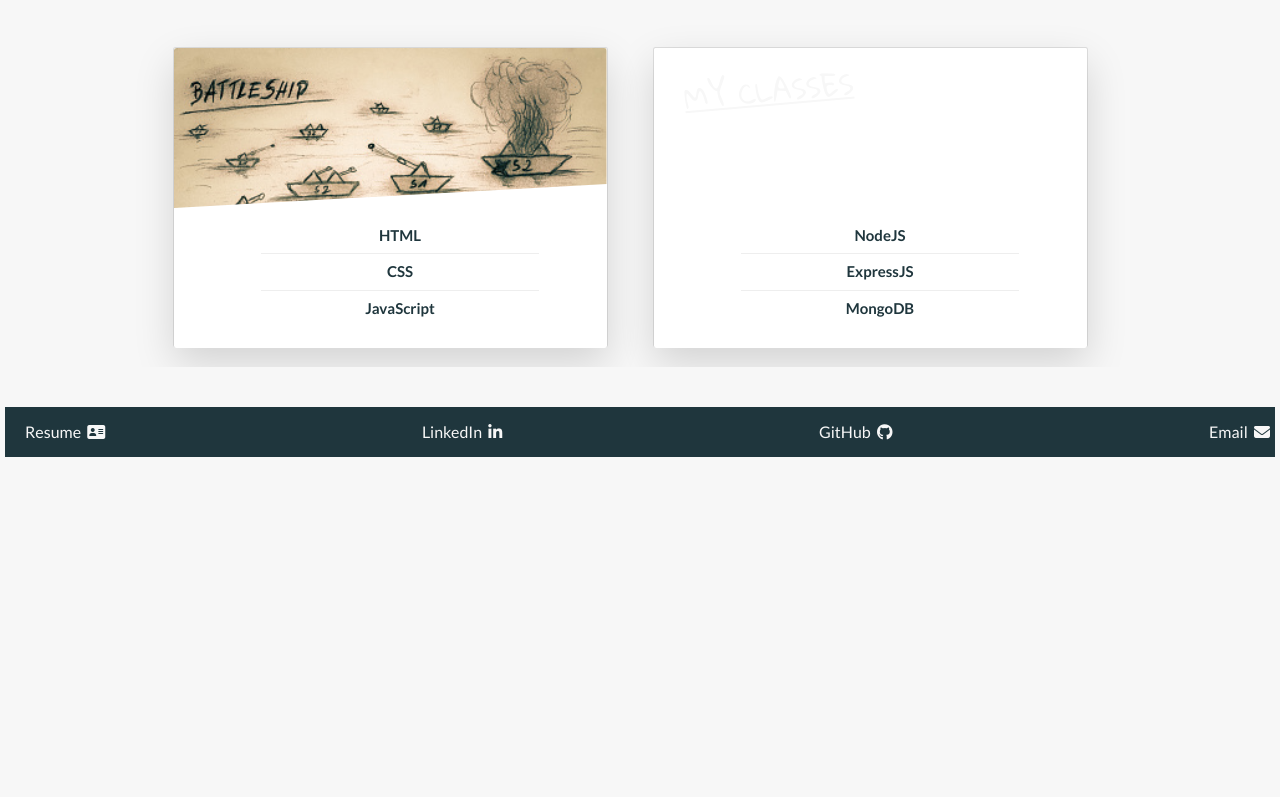
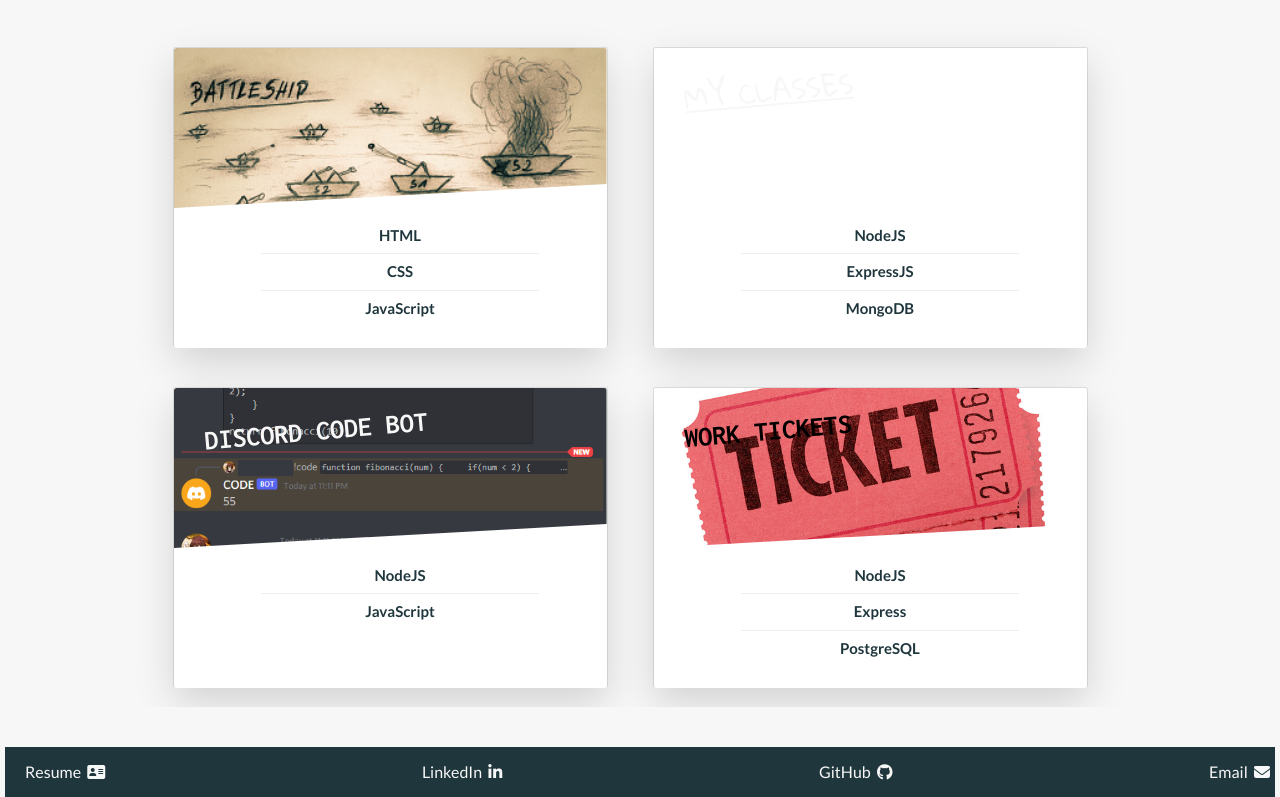
Before and after one commit to skylor727/Portfolio, a plain HTML site: page index.html in a window 1280 px wide. Shown: the part 1833-2630 px from the top of the page. Before the commit the page ends 2290 px from the top, so only its background shows below. Drawn offline with nearby package versions, Linux system fonts and the light colour scheme.

Commit message:
add two new projects to portfolio

```diff
--- a/index.html
+++ b/index.html
@@ -12,6 +12,8 @@
     <script src="https://kit.fontawesome.com/c10194611f.js" crossorigin="anonymous"></script>
     <link href="https://fonts.googleapis.com/css?family=Lato:100,300,400,700,900" rel="stylesheet">
     <link href="https://fonts.googleapis.com/css2?family=Gloria+Hallelujah&display=swap" rel="stylesheet">
+    <link rel="preconnect" href="https://fonts.gstatic.com" crossorigin>
+    <link href="https://fonts.googleapis.com/css2?family=Inconsolata:wght@700&display=swap" rel="stylesheet">
     <link rel="stylesheet" href="styles.css">
     <link rel="shortcut icon" href="assets/favicon.ico" type="image/jpg">
     <!-- Global site tag (gtag.js) - Google Analytics -->
@@ -55,15 +57,15 @@
                         <img class="icon" src="assets/nodejs-icon.svg" alt="node-icon">
                         <img class="icon" src="assets/express.svg" alt="express-icon">
                         <img class="icon" src="assets/mongodb.svg" alt="mongo-icon">
+                        <img class="icon" src="assets/postgresql.svg" alt="postgres-icon">
+                        <img class="icon" src="assets/react.svg" alt="react-icon">
                     </div>
                 </div>
                 <div class="working-knowledge">
                     <h3>Working Knowledge</h3>
                     <div class="card-content">
-                        <img class="icon" src="assets/postgresql.svg" alt="postgres-icon">
                         <img class="icon" src="assets/python.svg" alt="python-icon">
                         <img class="icon" src="assets/django-icon.svg" alt="django-icon">
-                        <img class="icon" src="assets/react.svg" alt="react-icon">
                     </div>
                 </div>
             </div>
@@ -174,6 +176,81 @@
                     </div>
                 </div>
             </div>
+        </div>
+        <div class="row">
+            <div class="col-1-of-2">
+                <div class="card">
+                    <div class="card__side card__side--front card__side--front-3">
+                        <div class="card__picture card__picture--3">
+                            &nbsp;
+                            <h4 class="card__heading">
+                                <span class="card__heading-span--3">
+                                    Discord Code Bot
+                                </span>
+                            </h4>
+                        </div>
+                        <div class="card__details">
+                            <ul>
+                                <li>NodeJS</li>
+                                <li>JavaScript</li>
+                            </ul>
+                        </div>
+                    </div>
+                    <div class="card__side card__side--back card__side--back-3">
+                        <div class="card__cta">
+                            <div class="card__box">
+                                <div class="card__description">
+                                    <p>
+                                        A Discord bot that can execute a code block sent and return whatever value
+                                        was
+                                        output.
+                                    </p>
+                                </div>
+                            </div>
+                            <a class="link-gh" target="_blank" href="https://github.com/skylor727/discord-code-bot"><i
+                                    class="fa fa-github"></i>&nbsp;&nbsp;Source</a>
+                        </div>
+                    </div>
+                </div>
+            </div>
+            <div class="col-2-of-2">
+                <div class="card">
+                    <div class="card__side card__side--front card__side--front-4">
+                        <div class="card__picture card__picture--4">
+                            &nbsp;
+                            <h4 class="card__heading">
+                                <span class="card__heading-span--4">
+                                    Work Tickets
+                                </span>
+                            </h4>
+                        </div>
+                        <div class="card__details">
+                            <ul>
+                                <li>NodeJS</li>
+                                <li>Express</li>
+                                <li>PostgreSQL</li>
+                            </ul>
+                        </div>
+                    </div>
+                    <div class="card__side card__side--back card__side--back-4">
+                        <div class="card__cta">
+                            <div class="card__box">
+                                <div class="card__description">
+                                    <p>
+                                        A Full-Stack CRUD application for submitting issues via a ticket, with user
+                                        role based authorizations.
+                                    </p>
+                                </div>
+                            </div>
+                            <a target="_blank" href="https://work-tickets.herokuapp.com/"><span class="link-effect">
+                                    Deployed Version</span></a><br>
+                            <a class="link-gh" target="_blank" href="https://github.com/skylor727/work-tickets"><i
+                                    class="fa fa-github"></i>&nbsp;&nbsp;Source</a>
+                        </div>
+                    </div>
+                </div>
+            </div>
+        </div>
     </section>
     <footer class="site-footer">
         <ul class="footer-icons-container">
--- a/styles.css
+++ b/styles.css
@@ -342,6 +342,14 @@
   background-color: #1f363d;
 }
 
+.card__side--back-3 {
+  background-color: #1f363d;
+}
+
+.card__side--back-4 {
+  background-color: #1f363d;
+}
+
 .card:hover .card__side--front {
   transform: rotateY(-180deg);
 }
@@ -370,6 +378,20 @@
   background-image: url(./assets/schoolheader2.jpg);
   background-size: cover;
   background-position: top;
+}
+
+.card__picture--3 {
+  background-image: url(./assets/68747470733a2f2f692e696d6775722e636f6d2f6741714445526d2e706e67.png);
+  background-size: cover;
+  background-position: top;
+  background-position-y: -135px;
+}
+
+.card__picture--4 {
+  background-image: url(./assets/ticket.png);
+  background-size: cover;
+  background-position: top;
+  background-position-y: -75px;
 }
 
 .card__heading {
@@ -402,6 +424,20 @@
   font-family: "Gloria Hallelujah", cursive;
   transform: rotate(-5deg);
   text-decoration: underline;
+}
+
+.card__heading-span--3 {
+  float: left;
+  color: #f7f7f7;
+  font-family: "Inconsolata", monospace;
+  transform: rotate(-5deg);
+}
+
+.card__heading-span--4 {
+  float: left;
+  color: black;
+  font-family: "Inconsolata", monospace;
+  transform: rotate(-5deg);
 }
 
 .card__details {
@@ -538,6 +574,7 @@
 .row .col-1-of-2 {
   width: calc((100% - 5rem) / 2);
 }
+
 .row .col-2-of-2 {
   width: calc((100% - 5rem) / 2);
 }
@@ -546,7 +583,6 @@
 .site-footer {
   background-color: #1f363d;
   width: 100%;
-  padding-bottom: 0;
 }
 
 .footer-icons-container {
@@ -560,8 +596,8 @@
   margin-bottom: 0;
   height: 50px;
   align-content: center;
+  border: none !important;
 }
-
 
 .social-icons {
   padding-left: 0;
@@ -593,7 +629,6 @@
   text-decoration-color: white;
 }
 
-
 .link-gh {
   text-decoration: none;
 }
```
Also changed, not shown: assets/68747470733a2f2f692e696d6775722e636f6d2f6741714445526d2e706e67.png (added), assets/ticket.png (added), 2 other files.
